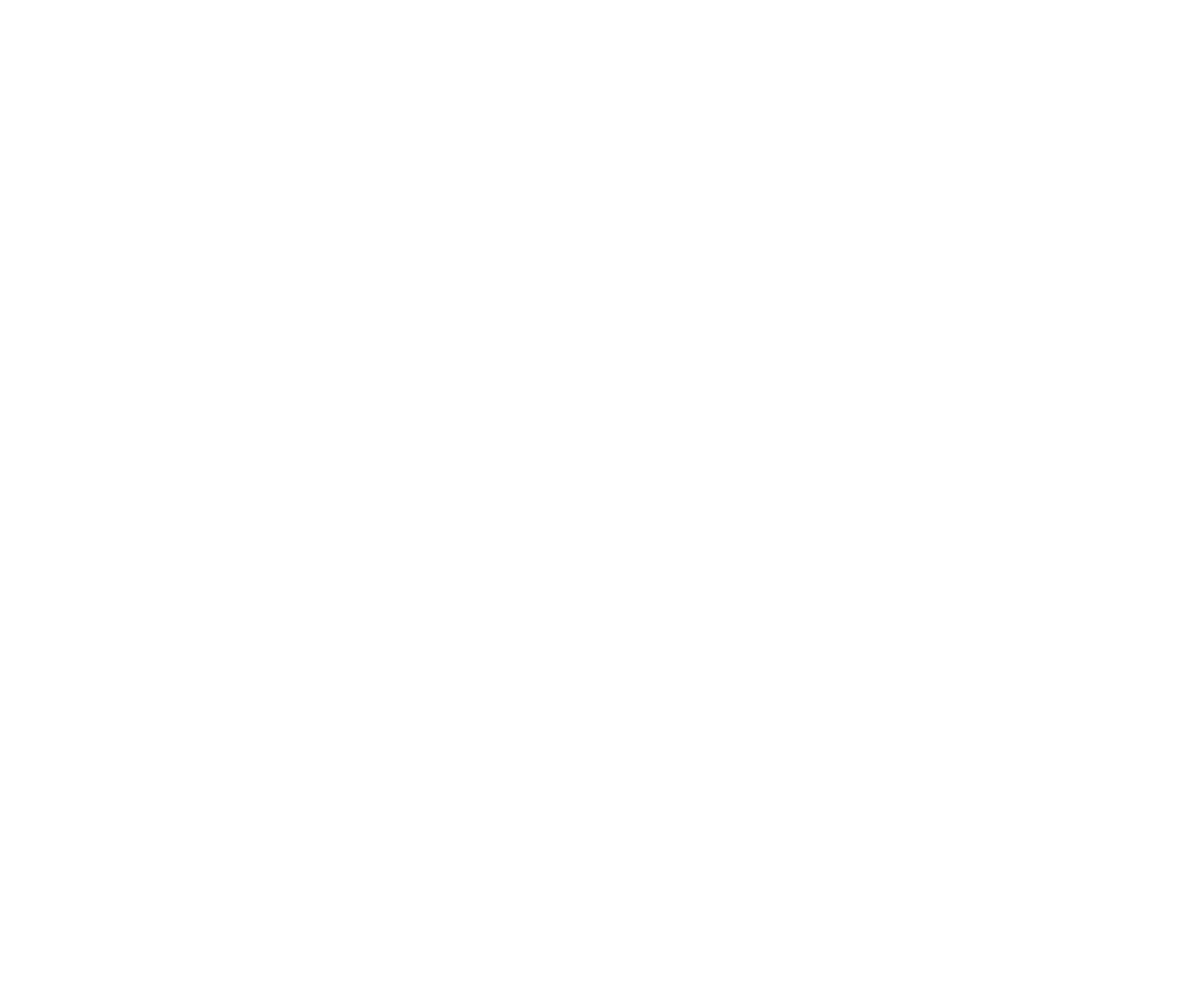
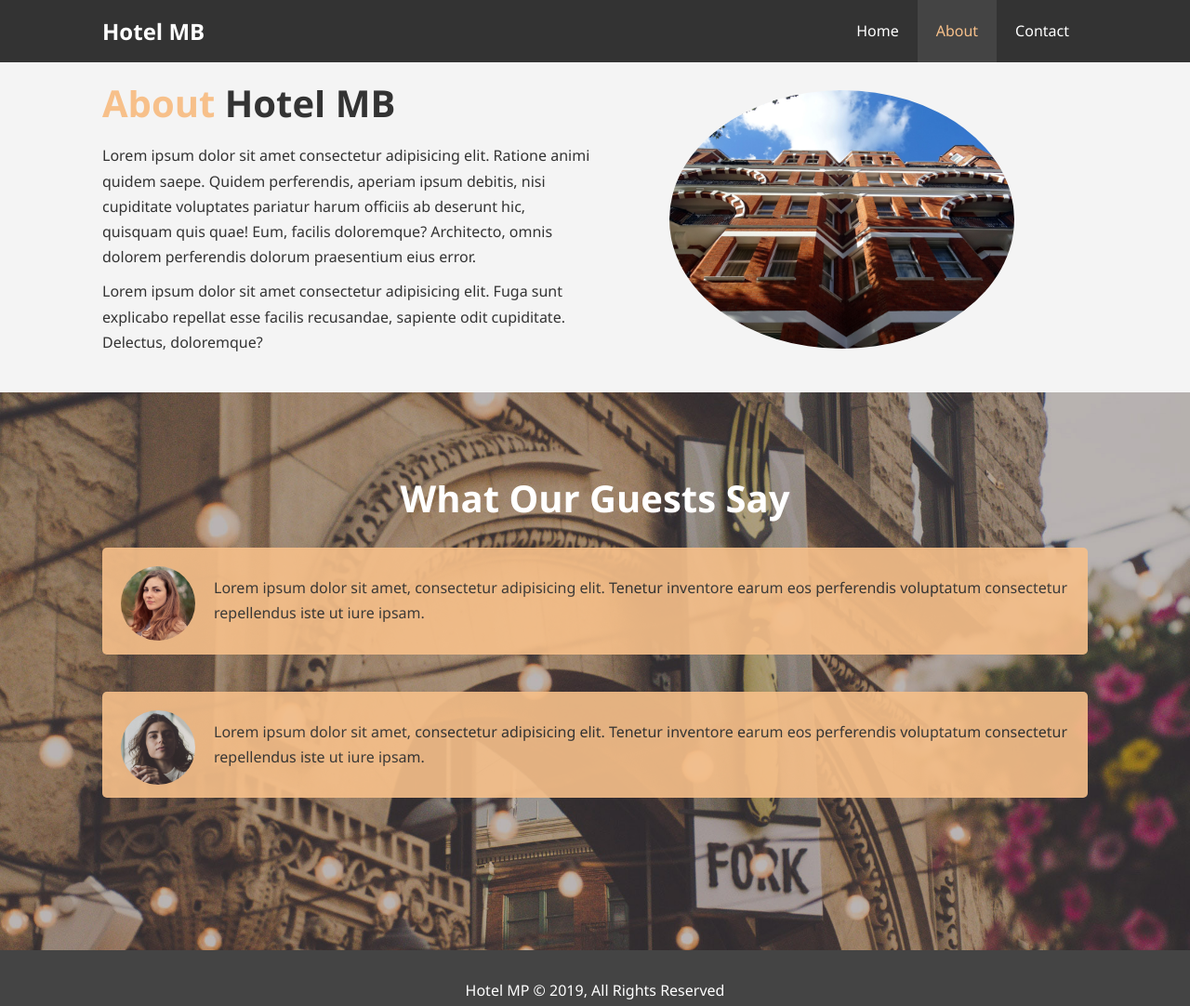
Before and after one commit to imrohit7604/Hotel-Website, a plain HTML site: page about.html in a window 1280 px wide. Shown: the whole page at 93% size. Before the commit the page ends 800 px from the top, so only its background shows below. Drawn offline with Linux system fonts and the light colour scheme.

Commit message:
About Page Created with CSS

```diff
--- a/about.html
+++ b/about.html
@@ -0,0 +1,57 @@
+<!DOCTYPE html>
+<html lang="en">
+<head>
+    <meta charset="UTF-8">
+    <meta name="viewport" content="width=device-width, initial-scale=1.0">
+    <meta name="description" content="Welcome to the most extraordinary hotel in the New Delhi">
+    <meta name="keywords" content="hotel,New Delhi Hotel,new India Hotel">
+    <title>Hotel MB | About</title>
+    <link rel="stylesheet" href="css/style.css">
+
+    <link rel="stylesheet" href="https://cdnjs.cloudflare.com/ajax/libs/font-awesome/5.15.2/css/all.min.css" integrity="sha512-HK5fgLBL+xu6dm/Ii3z4xhlSUyZgTT9tuc/hSrtw6uzJOvgRr2a9jyxxT1ely+B+xFAmJKVSTbpM/CuL7qxO8w==" crossorigin="anonymous" />
+</head>
+<body>
+ <header>
+     <nav id="navbar">
+         <div class="container">
+            <h1 class="logo"><a href="index.html">Hotel MB</a></h1>
+            <ul>
+                <li><a  href="index.html">Home</a></li>
+                <li><a class="current"href="about.html">About</a></li>
+                <li><a href="contact.html">Contact</a></li>
+            </ul>
+         </div>
+     </nav>
+ </header>
+ <section id="about-info" class="bg-light py-3">
+     <div class="container">
+         <div class="info-left">
+            <h1 class="l-heading"><span class="text-primary">About</span> Hotel MB</h1>
+            <p>Lorem ipsum dolor sit amet consectetur adipisicing elit. Ratione animi quidem saepe. Quidem perferendis, aperiam ipsum debitis, nisi cupiditate voluptates pariatur harum officiis ab deserunt hic, quisquam quis quae! Eum, facilis doloremque? Architecto, omnis dolorem perferendis dolorum praesentium eius error.</p>
+            <p>Lorem ipsum dolor sit amet consectetur adipisicing elit. Fuga sunt explicabo repellat esse facilis recusandae, sapiente odit cupiditate. Delectus, doloremque?</p>
+         </div>
+         <div class="info-right">
+            <img src="./img/photo-2.jpg" alt="hotel">
+         </div>
+     </div>
+ </section>
+ <div class="clr"></div>
+ <section id="testimonials" class="py-3">
+     <div class="container">
+         <h2 class="l-heading">What Our Guests Say</h2>
+         <div class="testimonial bg-primary">
+             <img src="./img/person-1.jpg" alt="Sita">
+             <p>Lorem ipsum dolor sit amet, consectetur adipisicing elit. Tenetur inventore earum eos perferendis voluptatum consectetur repellendus iste ut iure ipsam.</p>
+         </div>
+         <div class="testimonial bg-primary">
+            <img src="./img/person-2.jpg" alt="Gita">
+            <p>Lorem ipsum dolor sit amet, consectetur adipisicing elit. Tenetur inventore earum eos perferendis voluptatum consectetur repellendus iste ut iure ipsam.</p>
+        </div>
+     </div>
+ </section>
+
+ <footer id="main-footer">
+     <p>Hotel MP &copy; 2019, All Rights Reserved</p>
+ </footer>
+</body>
+</html>
--- a/css/style.css
+++ b/css/style.css
@@ -68,8 +68,8 @@ p {
 }
 
 .bg-light {
-  background: #333;
-  color: #fff;
+  background: #f4f4f4;
+  color: #333;
 }
 
 .bg-primary {
@@ -79,6 +79,24 @@ p {
 
 .clr {
   clear: both;
+}
+
+.l-heading {
+  font-size: 40px;
+}
+
+/* Padding */
+
+.py-1 {
+  padding: 10px 0;
+}
+
+.py-2 {
+  padding: 20px 0;
+}
+
+.py-3 {
+  padding: 30px 0;
 }
 
 /* NavBar */
@@ -181,6 +199,54 @@ p {
   margin-bottom: 10px;
 }
 
+/* About Info */
+
+#about-info .info-right {
+  float: right;
+  width: 50%;
+  min-height: 100%;
+}
+
+#about-info .info-right img {
+  display: block;
+  margin: auto;
+  width: 70%;
+  border-radius: 50%;
+}
+
+#about-info .info-left {
+  float: left;
+  width: 50%;
+  min-height: 100%;
+}
+
+/* Testimonials */
+#testimonials {
+  height: 600px;
+  background: url("../img/test-bg.jpg") no-repeat center center/cover;
+  padding-top: 100px;
+}
+
+#testimonials h2 {
+  color: #fff;
+  text-align: center;
+  padding-bottom: 40px;
+}
+
+#testimonials .testimonial {
+  padding: 20px;
+  margin-bottom: 40px;
+  border-radius: 5px;
+  opacity: 0.9;
+}
+
+#testimonials .testimonial img {
+  width: 80px;
+  float: left;
+  margin-right: 20px;
+  border-radius: 50%;
+}
+
 /* Footer */
 
 #main-footer {
```
